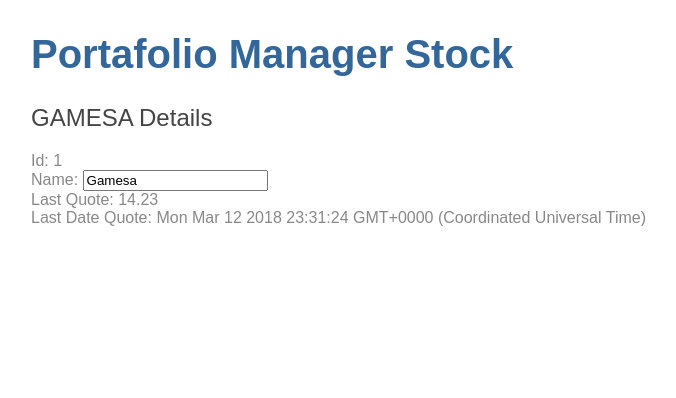
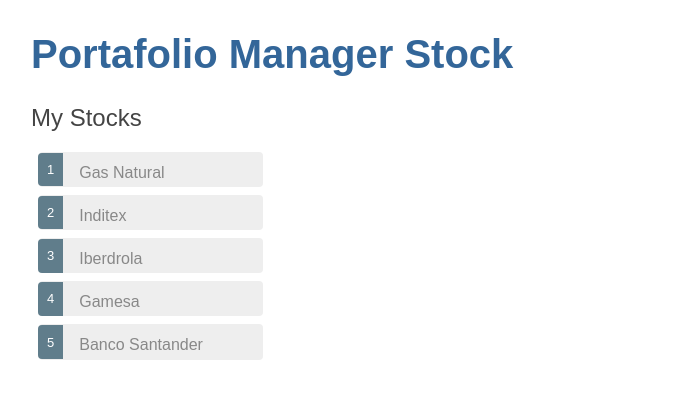
Before and after one commit to smarcilla/portafolio-manager-stock, an Angular app in the folder angular-frontend/: page / in a window 1280 px wide. Shown: the top 398 px of the page, without its empty margins (1-677 px from the left). Built offline with nearby package versions, Linux system fonts and the light colour scheme.

Commit message:
Displaying stocks from mock data.

```diff
--- /dev/null
+++ b/angular-frontend/src/app/mock-stocks.ts
@@ -0,0 +1,9 @@
+import { Stock } from './stock';
+
+export const STOCKS: Stock[] = [
+{id: 1, name: 'Gas Natural', lastQuote: 12.5, lastDateQuote: new Date()},
+{id: 2, name: 'Inditex', lastQuote: 43.5, lastDateQuote: new Date()},
+{id: 3, name: 'Iberdrola', lastQuote: 12.5, lastDateQuote: new Date()},
+{id: 4, name: 'Gamesa', lastQuote: 9.21, lastDateQuote: new Date()},
+{id: 5, name: 'Banco Santander', lastQuote: 6.22, lastDateQuote: new Date()}
+];
--- a/angular-frontend/src/app/stock/stock.component.css
+++ b/angular-frontend/src/app/stock/stock.component.css
@@ -0,0 +1,54 @@
+/* StockComponent's private CSS styles */
+.selected {
+  background-color: #CFD8DC !important;
+  color: white;
+}
+
+.stocks {
+  margin: 0 0 2em 0;
+  list-style-type: none;
+  padding: 0;
+  width: 15em;
+}
+
+.stocks li {
+  cursor: pointer;
+  position: relative;
+  left: 0;
+  background-color: #EEE;
+  margin: .5em;
+  padding: .3em 0;
+  height: 1.6em;
+  border-radius: 4px;
+}
+
+.stocks li.selected:hover {
+  background-color: #BBD8DC !important;
+  color: white;
+}
+
+.stocks li:hover {
+  color: #607D8B;
+  background-color: #DDD;
+  left: .1em;
+}
+
+.stocks .text {
+  position: relative;
+  top: -3px;
+}
+
+.stocks .badge {
+  display: inline-block;
+  font-size: small;
+  color: white;
+  padding: 0.8em 0.7em 0 0.7em;
+  background-color: #607D8B;
+  line-height: 1em;
+  position: relative;
+  left: -1px;
+  top: -4px;
+  height: 1.8em;
+  margin-right: .8em;
+  border-radius: 4px 0 0 4px;
+}
--- a/angular-frontend/src/app/stock/stock.component.html
+++ b/angular-frontend/src/app/stock/stock.component.html
@@ -1,7 +1,6 @@
-<h2>{{stock.name | uppercase}} Details</h2>
-<div><span>Id: </span>{{stock.id}}</div>
-<div>
-  <label>Name: <input [(ngModel)]="stock.name" placeholder="name"></label>
-</div>
-<div><span>Last Quote: </span>{{stock.lastQuote}}</div>
-<div><span>Last Date Quote: </span>{{stock.lastDateQuote}}</div>
+<h2>My Stocks</h2>
+<ul class='stocks'>
+  <li *ngFor="let stock of stocks">
+    <span class="badge">{{stock.id}}</span> {{stock.name}}
+  </li>
+</ul>
--- a/angular-frontend/src/app/stock/stock.component.ts
+++ b/angular-frontend/src/app/stock/stock.component.ts
@@ -1,5 +1,6 @@
 import { Component, OnInit } from '@angular/core';
-import {Stock} from '../stock';
+import { Stock } from '../stock';
+import { STOCKS } from '../mock-stocks';
 
 @Component({
   selector: 'app-stock',
@@ -15,6 +16,8 @@
     lastQuote: 14.23
   };
 
+  stocks = STOCKS;
+
   constructor() { }
 
   ngOnInit() {
```
